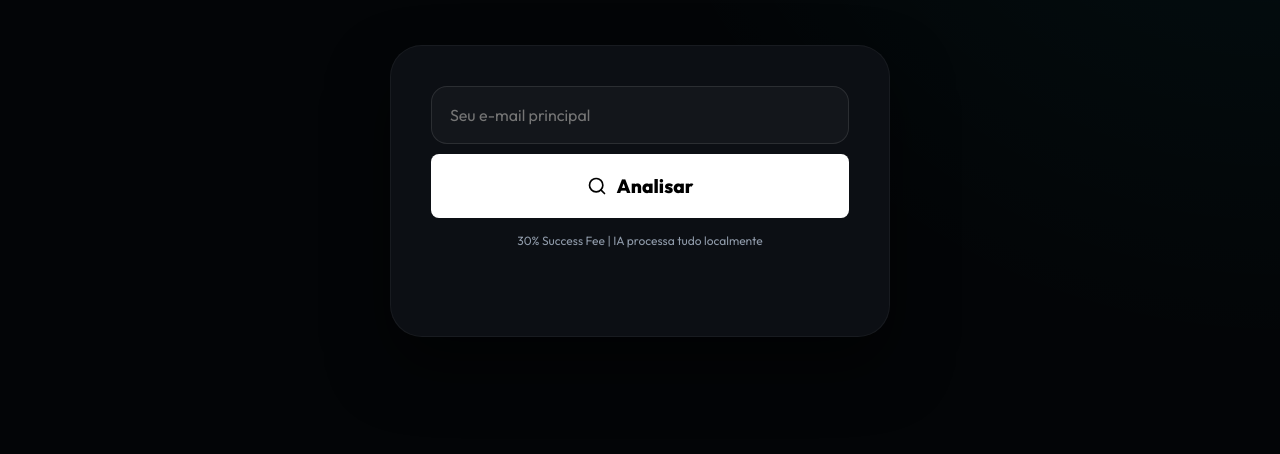
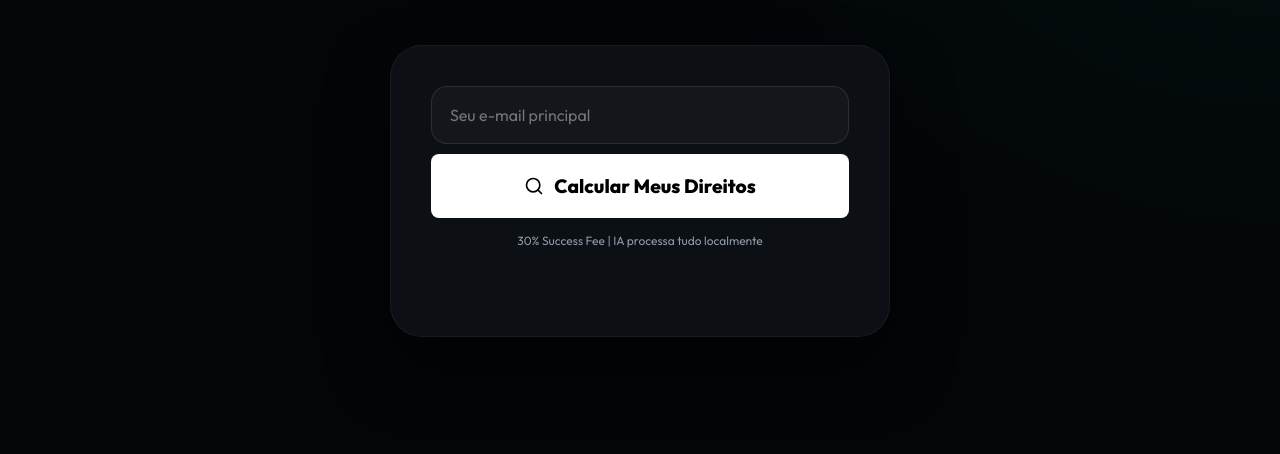
Before and after one commit to jorginhocavalcante/claimy-app, a plain HTML site: page Claimy_Landing.html in a window 1280 px wide. Shown: the part 331-785 px from the top of the page. Drawn offline with Linux system fonts and the light colour scheme.

Commit message:
UI: Update CTA button copy to 'Calcular Meus Direitos' for better CRO

```diff
--- a/Claimy_Landing.html
+++ b/Claimy_Landing.html
@@ -208,7 +208,7 @@
 
                 <button class="btn-claim" onclick="processarEmail()" style="width: 100%; display: flex; align-items: center; justify-content: center; gap: 10px; margin-bottom: 10px; background: white; color: black; font-weight: bold; border-radius: 8px;">
                     <svg width="20" height="20" viewBox="0 0 24 24" fill="none" stroke="currentColor" stroke-width="2" stroke-linecap="round" stroke-linejoin="round"><circle cx="11" cy="11" r="8"></circle><line x1="21" y1="21" x2="16.65" y2="16.65"></line></svg>
-                    Analisar
+                    Calcular Meus Direitos
                 </button>
                 <p style="margin-top: 15px; font-size: 0.75rem; color: var(--text-dim);">30% Success Fee | IA processa tudo localmente</p>
             </div>
```
Also changed, not shown: 1 other file.
